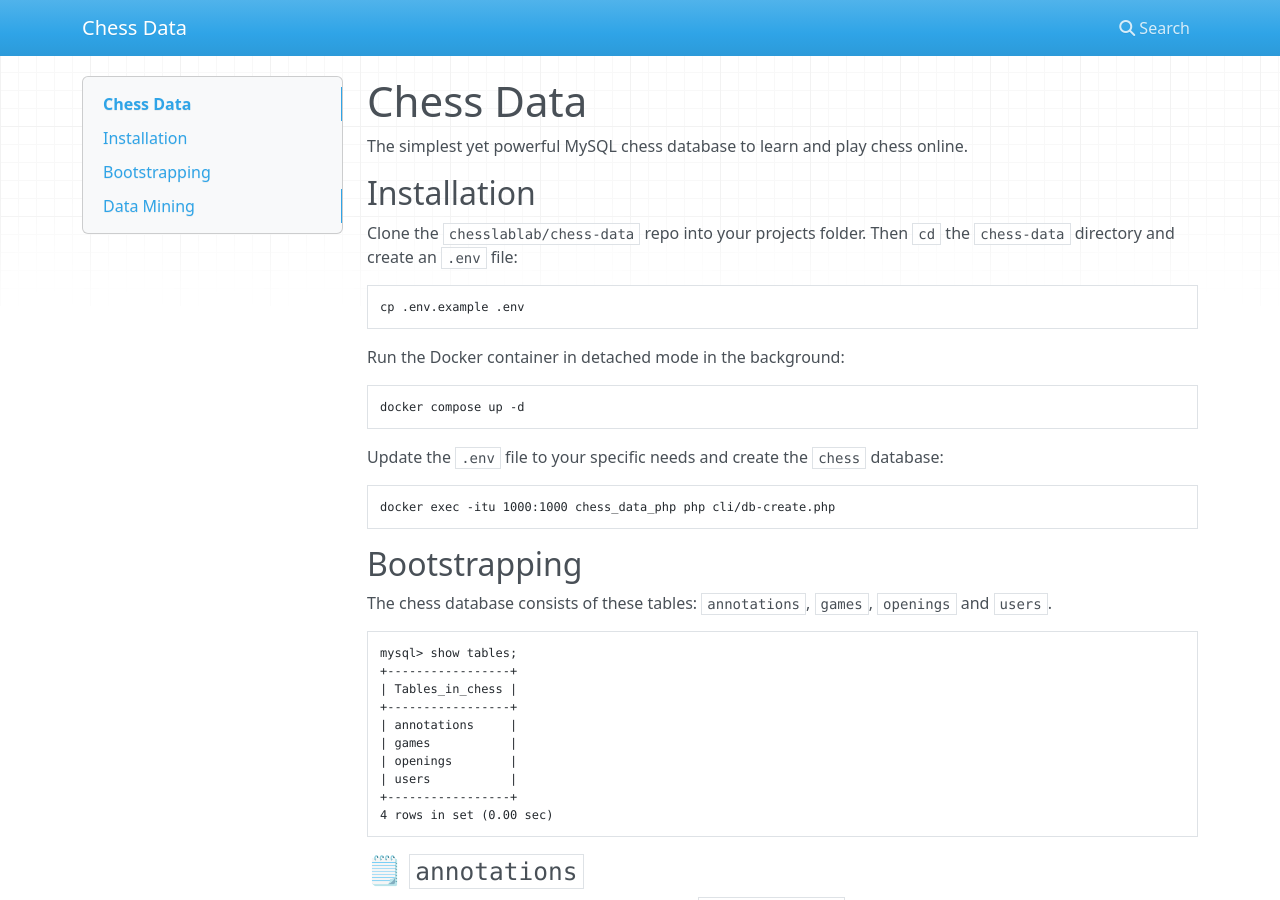
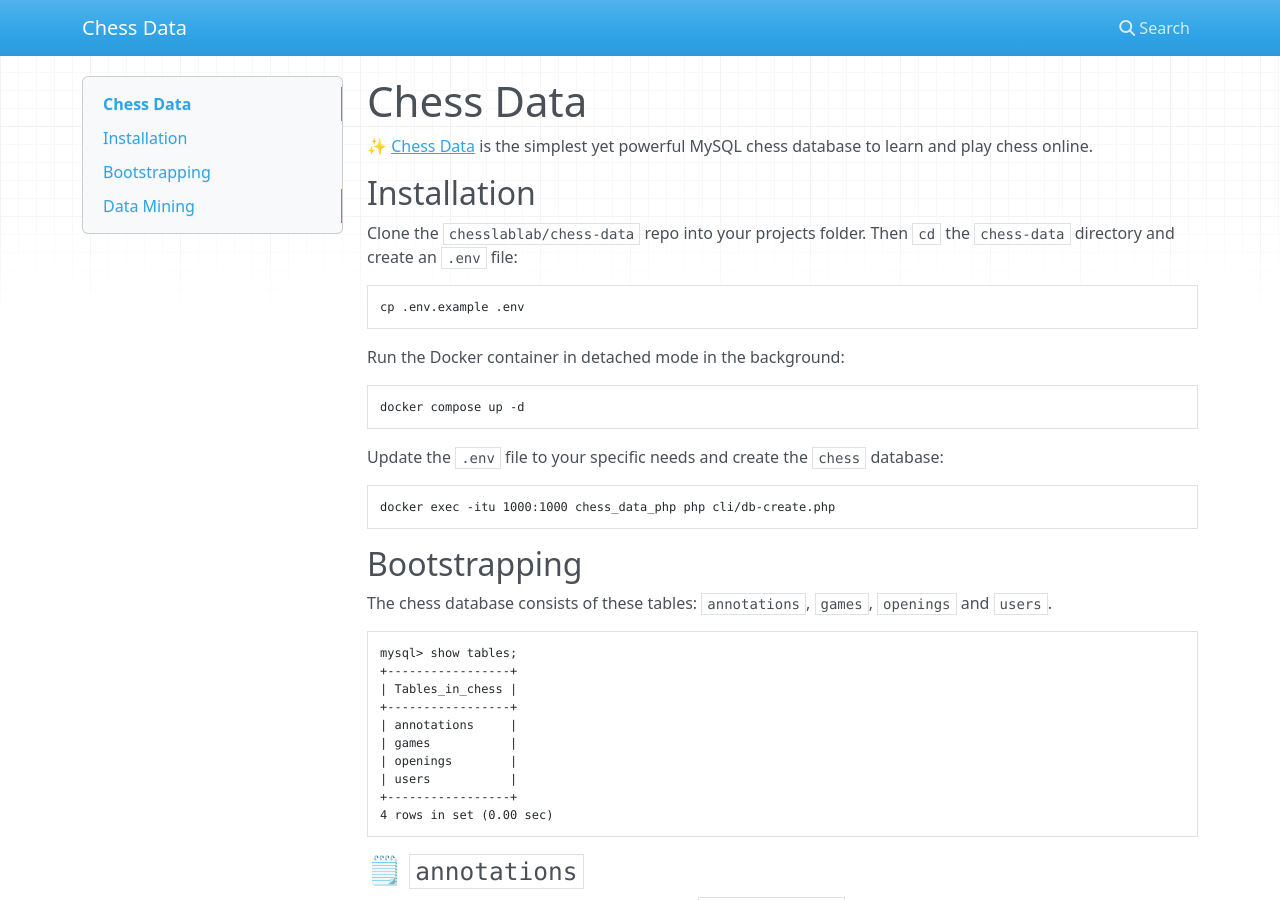
Before and after one commit to chesslablab/chess-data, an MkDocs documentation site: the page built from docs/index.md, in a window 1280 px wide and 900 px high. Built offline with MkDocs 1.6.1, drawn with Linux system fonts in a browser that asks for light colours; nearby versions of some CDN libraries.

Commit message:
Updated the docs

```diff
--- a/docs/index.md
+++ b/docs/index.md
@@ -1,6 +1,6 @@
 # Chess Data
 
-The simplest yet powerful MySQL chess database to learn and play chess online.
+✨ [Chess Data](https://github.com/chesslablab/chess-data) is the simplest yet powerful MySQL chess database to learn and play chess online.
 
 ## Installation
 
```
